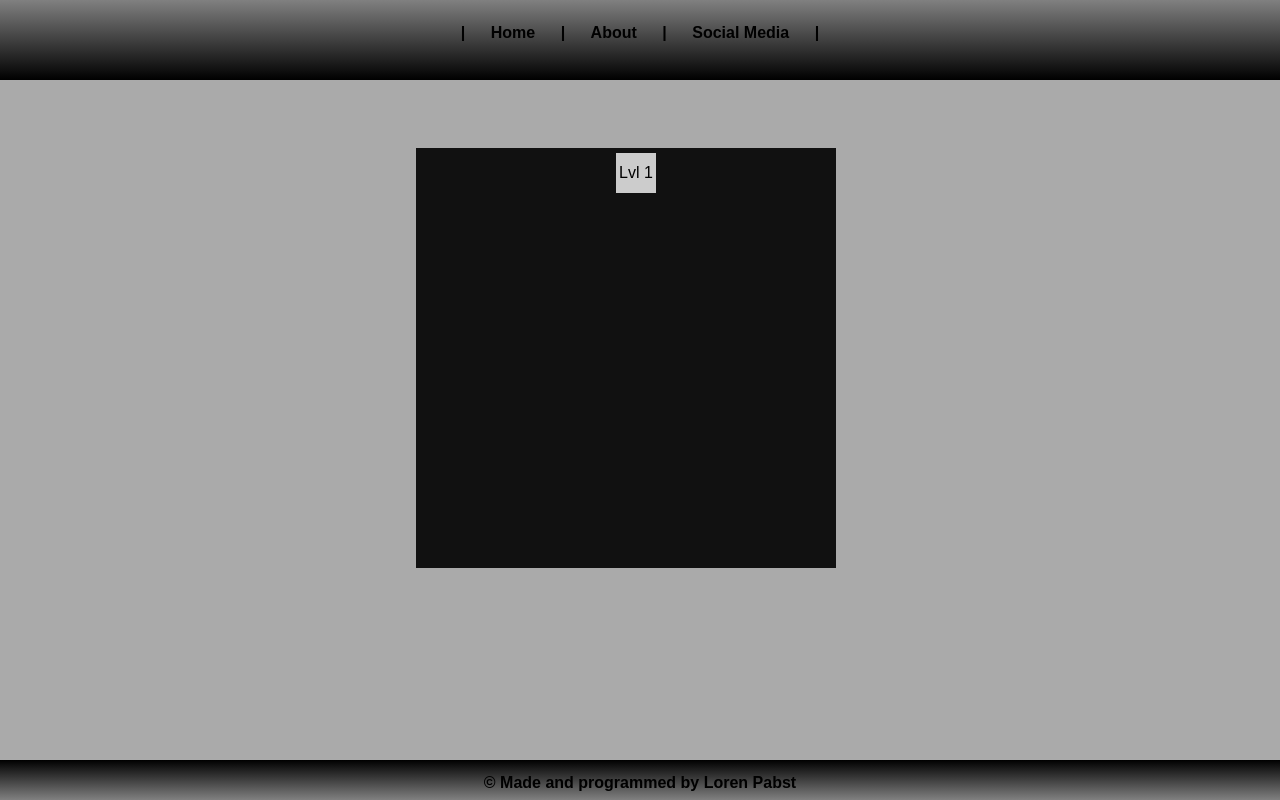
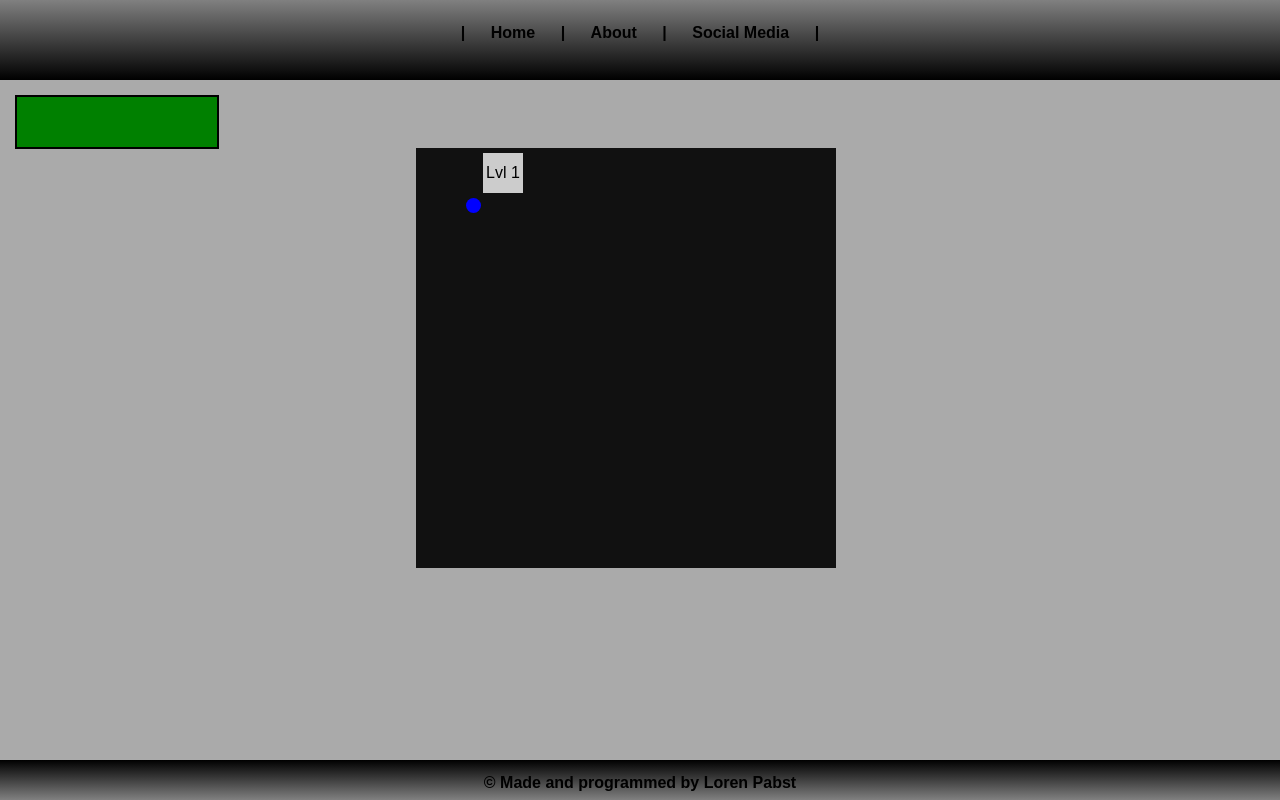
Before and after one commit to lpabst/Personal-Practice, a plain HTML site: page index.html in a window 1280 px wide. Both pictures are taken after a click on the item "Home". Drawn offline with nearby package versions, Linux system fonts and the light colour scheme.

Commit message:
player moves, health bar shows up

```diff
--- a/app.js
+++ b/app.js
@@ -2,11 +2,35 @@
 $(document).ready(function(){
 
 var player = $('#player');
+var game_box = $('.game_box');
+var health = 200;
+var rain = $('<div class="rain"></div>');
 
-$(window).keypressed(function(e){
-    if(e.which === 13){
-        player.css('bottom', '40px');
+game_box.append(rain);
+
+game_box.hover(
+    function(){
+        player.css('background', 'cyan');
+    },
+    function(){
+        player.css('background', '#ccc');
     }
+);
+
+$( document ).on( "mousemove", function( event ) {
+    var x = event.pageX - 445;
+    var y = event.pageY - 135;
+    if (x > 10 && x < 370){
+        player.css('left', x);
+    }
+    if (y > 10 && y < 368){
+        player.css('top', y);
+    }
+    if (x > 400){
+        health -= 1;
+        $('.health').css('width', health);
+    }
+
 });
 
 
@@ -35,4 +59,6 @@ $(window).keypressed(function(e){
 
 
 
+
+
 });//End Jquery document.ready function
--- a/index.html
+++ b/index.html
@@ -26,6 +26,10 @@
 
   <section class='main_section'>
 
+    <div class='health_container'>
+      <div class='health'></div>
+    </div>
+
     <section class='game_box'>
 
       <div id='player'>
--- a/main.css
+++ b/main.css
@@ -42,6 +42,22 @@
     position: relative;
 }
 
+.health_container{
+    width: 204px;
+    height: 54px;
+    background: red;
+    position: absolute;
+    left: 15px;
+    top: 15px;
+    border: 2px solid black;
+}
+
+.health{
+    width: 200px;
+    height: 50px;
+    background: green;
+}
+
 .game_box{
     width: 420px;
     height: 420px;
@@ -61,3 +77,14 @@
     top: 5px;
     left: 200px;
 }
+
+/*Jquery created items here*/
+.rain{
+    width: 15px;
+    height: 15px;
+    border-radius: 50%;
+    background: blue;
+    position: absolute;
+    top: 50px;
+    left: 50px;
+}
```
